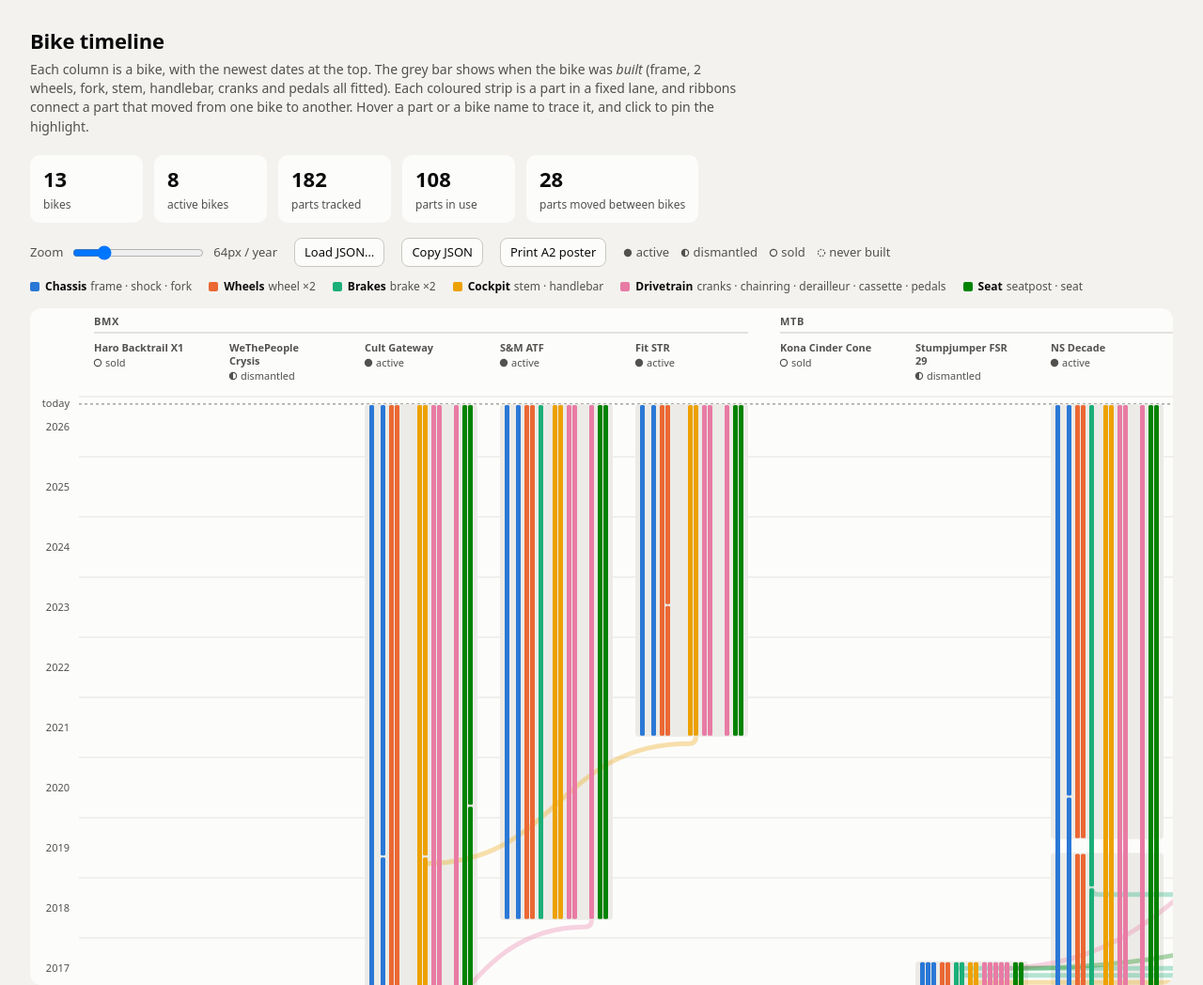
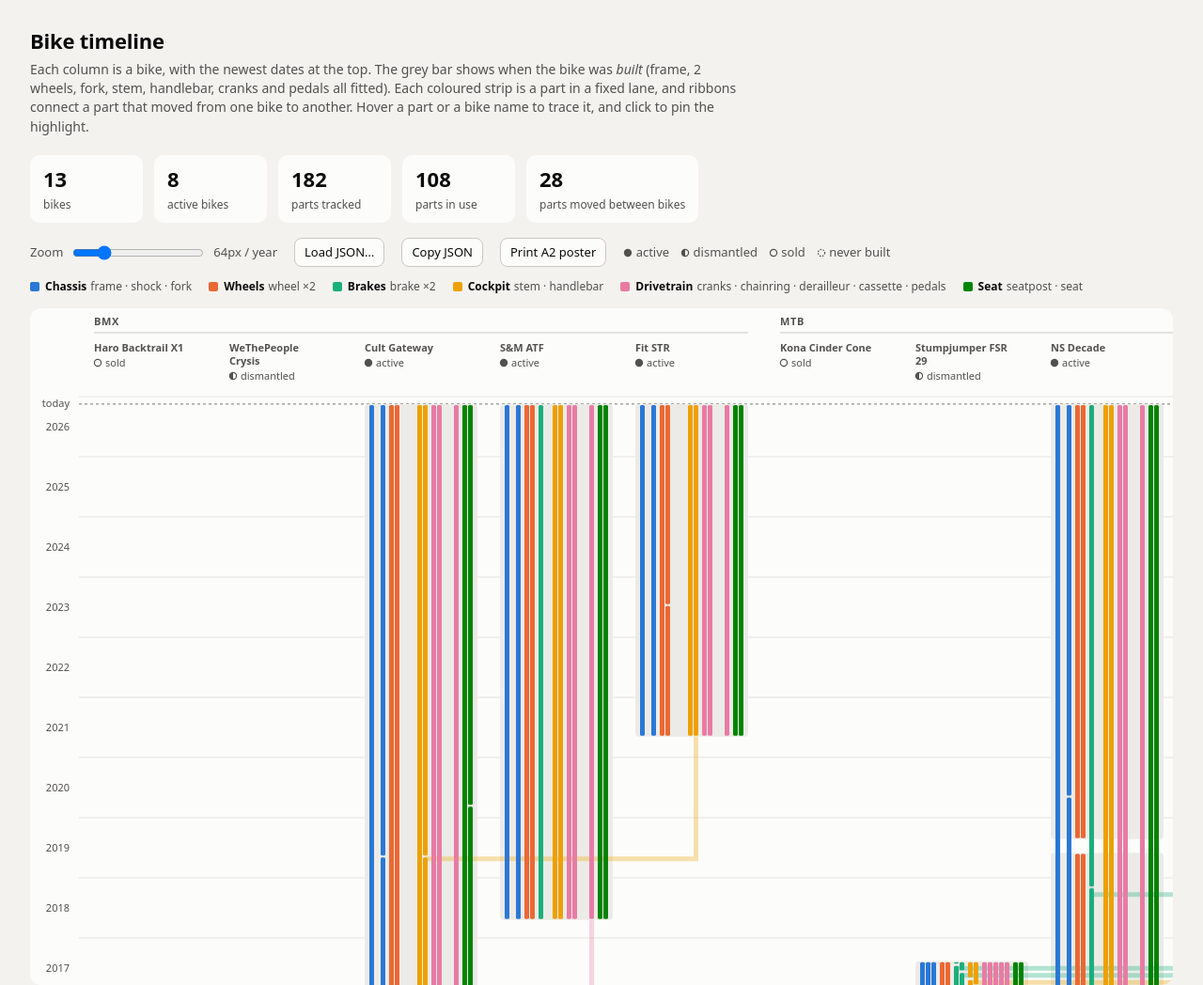
Before and after one commit to manofewords/bikes-timeline, a plain HTML site: page index.html in a window 1280 px wide. Shown: the top 1048 px of the page at 94% size. Drawn offline with Linux system fonts and the light colour scheme.

Commit message:
Draw transfer ribbons as right-angled L shapes
Ribbons now leave the old strip horizontally, run across to the part's
lane on the new bike and turn 90° up into the bottom of the new strip
(square joins and caps instead of curves and rounded corners).

- Tracks are shared by everything leaving one bike on one date (a
  rebuild), whatever the destination; right-going and left-going ribbons
  get separate track sequences.
- Each part of a rebuild leaves one step earlier per track, and a small
  gap (DEPARTURE_GAP_SIZE) is cut into the old strip above the departure,
  with a stub up to the real end date.
- A part leaving on its own leaves flush with the top of its strip.
- The poster label goes on the lower, main piece of a split strip.

```diff
--- a/index.html
+++ b/index.html
@@ -102,7 +102,7 @@
   .bike-header { cursor: default; }
   .bike-header:hover .bike-name { text-decoration: underline; }
   .part-segment { cursor: pointer; transition: opacity .12s; }
-  .part-ribbon { fill: none; stroke-opacity: .32; transition: stroke-opacity .12s, opacity .12s; pointer-events: stroke; cursor: pointer; }
+  .part-ribbon { fill: none; stroke-linejoin: miter; stroke-linecap: butt; stroke-opacity: .32; transition: stroke-opacity .12s, opacity .12s; pointer-events: stroke; cursor: pointer; }
   .storage-link { fill: none; stroke-width: 1.5; stroke-dasharray: 2 3; opacity: .7; }
   .has-focus .part-segment:not(.is-highlighted) { opacity: .12; }
   .has-focus .part-ribbon:not(.is-highlighted), .has-focus .storage-link:not(.is-highlighted) { stroke-opacity: .04; opacity: .3; }
@@ -234,6 +234,7 @@
   const LANE_GAP = 1;
   const PART_GROUP_GAP = 3;          // extra space between lanes of different part groups
   const BAR_INNER_PADDING = 5;       // space between the bar edge and the first/last lane
+  const DEPARTURE_GAP_SIZE = 3;      // gap cut into a strip right above where a part leaves with a rebuild
   const GAP_BETWEEN_BIKES = 24;
   const GAP_BETWEEN_BIKE_TYPES = 34;
   const YEAR_AXIS_WIDTH = 52;
@@ -264,25 +265,32 @@
   });
 
   // ---------------------------------------------------------------------
-  // Transfer ribbons, staggered into tracks
+  // Transfer ribbons: right-angled "L" shapes
   //
-  // Parts that move between the same two bikes on the same date form a "bundle".
-  // Each ribbon in a bundle gets its own track: it branches off the old bike's strip
-  // a few pixels *before* the move date (lower on the chart), crosses the gap at that
-  // height, reaches its lane on the new bike at the same offset, and then rises inside
-  // that lane up to where the new strip starts. Strips and built bars keep their real dates.
+  // A ribbon leaves the old bike's strip horizontally, runs across to the part's lane
+  // on the new bike, and turns 90° up into the bottom of the new strip.
   //
-  //   old bike       new bike
-  //   │ │ │          ┊ ┊ ┊      ← strips on the new bike start at the real date
-  //   │ │ ╰───────────╯ ┊ ┊    track 1
-  //   │ ╰───────────────╯ ┊    track 2
-  //   ╰───────────────────╯    track 3
+  // When several parts leave the same bike on the same date (a rebuild), each one gets
+  // its own track: track k leaves k steps *before* the move date (lower on the chart),
+  // and a small gap is cut into the old strip right above the departure point so it's
+  // clear where the part leaves. The stub above the gap still runs to the real end date.
   //
-  // Track order: the ribbon that arrives in the lane closest to the old bike gets the
-  // highest track and turns up first, so the ribbons in a bundle don't cross each other.
+  //   old bike                new bike
+  //    _                     |_|
+  //   | |                    | |
+  //   |_|  ← stub to the     | |
+  //    __    real end date   | |
+  //   |  ____________________| |   ← track 1
+  //   | |
+  //
+  // A part that leaves on its own leaves exactly at the top of its strip (no gap).
+  // Track order: the ribbon that turns up into the lane nearest the old bike gets the
+  // highest track, so the ribbons of one rebuild don't cross each other.
+  // Built bars and strips always keep their real dates.
   // ---------------------------------------------------------------------
-  function computeTransferRibbons({ laneCenterX, timestampToY, trackSpacing, cornerRadius }) {
-    const bundles = new Map();
+  function computeTransferRibbons({ laneCenterX, timestampToY, trackSpacing, ribbonWidth }) {
+    // Group departures by (old bike, date): everything leaving a bike together shares one set of tracks.
+    const departureGroups = new Map();
     for (const part of timelineModel.parts) {
       for (let index = 0; index < part.mountings.length - 1; index++) {
         const previousMounting = part.mountings[index];
@@ -291,40 +299,47 @@
         const startX = laneCenterX(previousMounting.bikeId, previousMounting.laneIndex);
         const endX = laneCenterX(nextMounting.bikeId, nextMounting.laneIndex);
         if (startX == null || endX == null) continue;
-        const bundleKey = `${previousMounting.bikeId}>${nextMounting.bikeId}@${previousMounting.endTimestamp}`;
-        if (!bundles.has(bundleKey)) bundles.set(bundleKey, []);
-        bundles.get(bundleKey).push({ part, previousMounting, nextMounting, startX, endX });
+        const groupKey = `${previousMounting.bikeId}@${previousMounting.endTimestamp}`;
+        if (!departureGroups.has(groupKey)) departureGroups.set(groupKey, []);
+        departureGroups.get(groupKey).push({ part, previousMounting, nextMounting, startX, endX });
       }
     }
 
     const ribbons = [];
-    for (const bundle of bundles.values()) {
-      const movesRight = bundle[0].endX > bundle[0].startX;
-      bundle.sort((first, second) => movesRight ? first.endX - second.endX : second.endX - first.endX);
-      bundle.forEach((transfer, trackIndex) => {
-        const trackOffset = (trackIndex + 1) * trackSpacing; // always leave early, even for a single part
-        const leaveY = timestampToY(transfer.previousMounting.endTimestamp) + trackOffset;
-        const arriveY = timestampToY(transfer.nextMounting.startTimestamp);
+    const departureByMounting = new Map(); // old mounting -> { departureY, hasGapAbove }
+    for (const departures of departureGroups.values()) {
+      const leavesTogether = departures.length > 1;
+      // Right-going and left-going ribbons each get their own track sequence.
+      const rightGoing = departures.filter(transfer => transfer.endX > transfer.startX).sort((first, second) => first.endX - second.endX);
+      const leftGoing = departures.filter(transfer => transfer.endX <= transfer.startX).sort((first, second) => second.endX - first.endX);
+
+      for (const tracks of [rightGoing, leftGoing]) {
+        tracks.forEach((transfer, trackIndex) => {
+          const moveDateY = timestampToY(transfer.previousMounting.endTimestamp);
+          // A lone part runs flush with the top of its strip; parts of a rebuild leave one step apart.
+          const departureY = leavesTogether ? moveDateY + (trackIndex + 1) * trackSpacing : moveDateY + ribbonWidth / 2;
+          const arrivalY = timestampToY(transfer.nextMounting.startTimestamp);
+          departureByMounting.set(transfer.previousMounting, { departureY, hasGapAbove: leavesTogether });
           ribbons.push({
             ...transfer,
-          pathData: trackRibbonPathData(transfer.startX, leaveY, transfer.endX, arriveY + trackOffset, arriveY, cornerRadius),
+            pathData: `M${transfer.startX},${departureY} H${transfer.endX} V${arrivalY}`,
           });
         });
       }
-    return ribbons;
+    }
+    return { ribbons, departureByMounting };
   }
 
-  // Horizontal-ish S-curve from the old lane to just before the new lane, a rounded
-  // corner, then straight up the new lane to the start of the new strip.
-  function trackRibbonPathData(startX, startTrackY, endX, endTrackY, stripStartY, cornerRadius) {
-    const direction = endX >= startX ? 1 : -1;
-    const corner = Math.min(cornerRadius, Math.abs(endX - startX) / 2, endTrackY - stripStartY);
-    const cornerStartX = endX - direction * corner;
-    const curveMidX = startX + (cornerStartX - startX) / 2;
-    return `M${startX},${startTrackY}`
-      + ` C${curveMidX},${startTrackY} ${curveMidX},${endTrackY} ${cornerStartX},${endTrackY}`
-      + ` Q${endX},${endTrackY} ${endX},${endTrackY - corner}`
-      + ` L${endX},${stripStartY}`;
+  // Splits a part's strip into the pieces to draw. If the part leaves with a rebuild, the strip
+  // is cut just above the departing ribbon; the lower piece is the "main" one (it gets the label).
+  function stripPiecesForMounting(mounting, topY, bottomY, departureByMounting, ribbonWidth, departureGapSize) {
+    const departure = departureByMounting.get(mounting);
+    if (!departure || !departure.hasGapAbove) return [{ topY, bottomY, isMainPiece: true }];
+    const ribbonTopY = departure.departureY - ribbonWidth / 2;
+    const pieces = [{ topY: Math.min(ribbonTopY, bottomY), bottomY, isMainPiece: true }];
+    const stubBottomY = ribbonTopY - departureGapSize;
+    if (stubBottomY - topY >= 1) pieces.push({ topY, bottomY: stubBottomY, isMainPiece: false });
+    return pieces;
   }
 
   // part type -> list of lane indexes it may occupy
@@ -582,8 +597,8 @@
     renderYearGrid(svg, svgWidth, timestampToY);
     renderBikeHeaders(svg);
     renderBuiltBars(svg, timestampToY);
-    renderPartRibbons(svg, timestampToY);
-    renderPartSegments(svg, timestampToY);
+    const departureByMounting = renderPartRibbons(svg, timestampToY);
+    renderPartSegments(svg, timestampToY, departureByMounting);
 
     svg.addEventListener('click', event => { if (event.target === svg) togglePinnedHighlight(null); });
     applyHighlight();
@@ -679,10 +694,10 @@
       }
     }
 
-    const transferRibbons = computeTransferRibbons({
-      laneCenterX, timestampToY, trackSpacing: LANE_WIDTH * 1.5, cornerRadius: LANE_WIDTH * 1.5,
+    const { ribbons, departureByMounting } = computeTransferRibbons({
+      laneCenterX, timestampToY, trackSpacing: LANE_WIDTH * 1.5, ribbonWidth: LANE_WIDTH,
     });
-    for (const transfer of transferRibbons) {
+    for (const transfer of ribbons) {
       const ribbon = createSvgElement('path', {
         class: 'part-ribbon', 'data-part-id': transfer.part.id,
         stroke: `var(--part-group-${transfer.part.partGroup})`, 'stroke-width': LANE_WIDTH,
@@ -690,9 +705,10 @@
       }, ribbonLayer);
       attachPartHoverHandlers(ribbon, transfer.part);
     }
+    return departureByMounting;
   }
 
-  function renderPartSegments(svg, timestampToY) {
+  function renderPartSegments(svg, timestampToY, departureByMounting) {
     const segmentLayer = createSvgElement('g', {}, svg);
     for (const part of timelineModel.parts) {
       for (const mounting of part.mountings) {
@@ -701,13 +717,16 @@
         // 1px inset at each end leaves a visible gap between a part and its replacement
         const topY = timestampToY(mounting.endTimestamp) + 1;
         const bottomY = timestampToY(mounting.startTimestamp) - 1;
+        const pieces = stripPiecesForMounting(mounting, topY, bottomY, departureByMounting, LANE_WIDTH, DEPARTURE_GAP_SIZE);
+        for (const piece of pieces) {
           const segment = createSvgElement('rect', {
             class: 'part-segment', 'data-part-id': part.id, 'data-bike-id': bike.id,
-          x: bike.barLeftX + laneOffsetsX[mounting.laneIndex], y: topY,
-          width: LANE_WIDTH, height: Math.max(1.5, bottomY - topY), rx: 1.5,
+            x: bike.barLeftX + laneOffsetsX[mounting.laneIndex], y: piece.topY,
+            width: LANE_WIDTH, height: Math.max(1.5, piece.bottomY - piece.topY), rx: 1.5,
             fill: `var(--part-group-${part.partGroup})`,
           }, segmentLayer);
           attachPartHoverHandlers(segment, part);
+        }
       }
     }
   }
@@ -1035,13 +1054,13 @@
       }
     }
     const posterRibbonWidth = laneWidth * 0.8;
-    const transferRibbons = computeTransferRibbons({
-      laneCenterX, timestampToY, trackSpacing: laneWidth * 1.5, cornerRadius: laneWidth * 1.5,
+    const { ribbons, departureByMounting } = computeTransferRibbons({
+      laneCenterX, timestampToY, trackSpacing: laneWidth * 1.5, ribbonWidth: posterRibbonWidth,
     });
-    for (const transfer of transferRibbons) {
+    for (const transfer of ribbons) {
       createSvgElement('path', {
         d: transfer.pathData, fill: 'none', stroke: POSTER_PART_GROUP_COLORS[transfer.part.partGroup],
-        'stroke-opacity': 0.3, 'stroke-width': posterRibbonWidth,
+        'stroke-opacity': 0.3, 'stroke-width': posterRibbonWidth, 'stroke-linejoin': 'miter', 'stroke-linecap': 'butt',
       }, ribbonLayer);
     }
 
@@ -1057,15 +1076,19 @@
         const laneLeftX = barLeftX + posterLaneOffsetsX[mounting.laneIndex];
         const topY = timestampToY(mounting.endTimestamp) + 1;
         const bottomY = timestampToY(mounting.startTimestamp) - 1;
-        const stripHeight = Math.max(1.5, bottomY - topY);
-        createSvgElement('rect', { x: laneLeftX, y: topY, width: laneWidth, height: stripHeight, rx: 1, fill: tintColor }, segmentLayer);
-        createSvgElement('rect', { x: laneLeftX, y: topY, width: Math.min(1.4, laneWidth / 4), height: stripHeight, fill: partColor }, segmentLayer);
+        const pieces = stripPiecesForMounting(mounting, topY, bottomY, departureByMounting, posterRibbonWidth, DEPARTURE_GAP_SIZE);
+        for (const piece of pieces) {
+          const pieceHeight = Math.max(1.5, piece.bottomY - piece.topY);
+          createSvgElement('rect', { x: laneLeftX, y: piece.topY, width: laneWidth, height: pieceHeight, rx: 1, fill: tintColor }, segmentLayer);
+          createSvgElement('rect', { x: laneLeftX, y: piece.topY, width: Math.min(1.4, laneWidth / 4), height: pieceHeight, fill: partColor }, segmentLayer);
+        }
 
-        const fittedLabel = fitTextIntoLength(part.details, preferredLabelFontSize, stripHeight - 4);
+        const mainPiece = pieces.find(piece => piece.isMainPiece);
+        const fittedLabel = fitTextIntoLength(part.details, preferredLabelFontSize, mainPiece.bottomY - mainPiece.topY - 4);
         if (!fittedLabel) continue;
         // Rotated -90°: text reads bottom-to-top, glyphs extend to the left of the baseline.
         const baselineX = laneLeftX + laneWidth / 2 + fittedLabel.fontSize * 0.36;
-        const labelStartY = bottomY - 2;
+        const labelStartY = mainPiece.bottomY - 2;
         addText(segmentLayer, fittedLabel.text, {
           transform: `translate(${baselineX.toFixed(2)},${labelStartY.toFixed(2)}) rotate(-90)`,
           'font-size': fittedLabel.fontSize.toFixed(2), fill: POSTER_COLORS.textPrimary,
```
Lines whose indentation alone changed are shown as unchanged.
